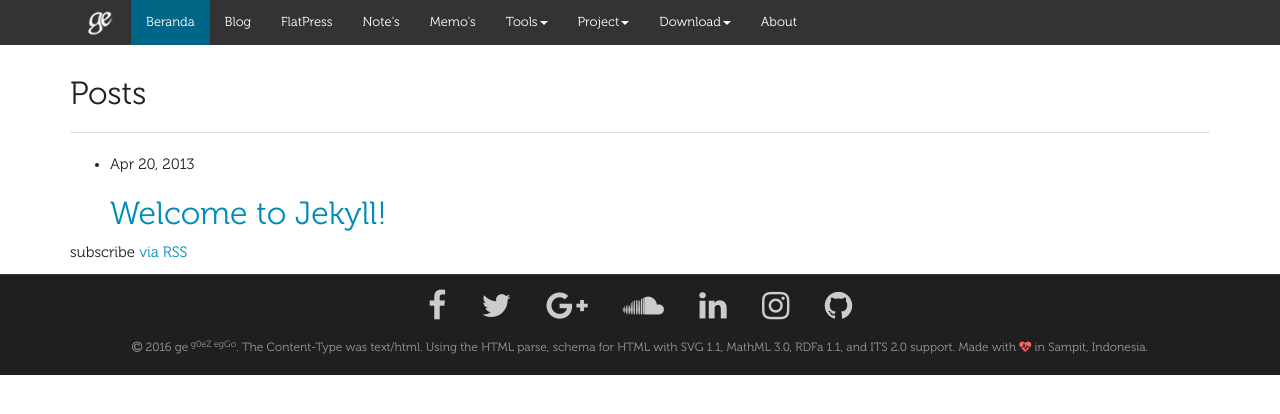
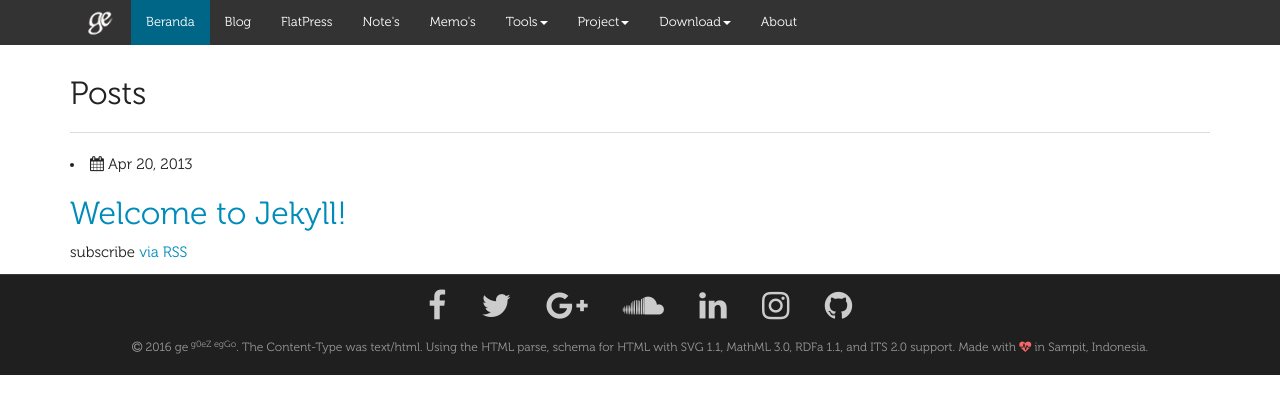
Before and after one commit to eggoez/eggoez.github.io, a Jekyll site: the page built from index.html, in a window 1280 px wide. Shown: the top 414 px of the page. Built offline with Jekyll 4.4.1, drawn with Linux system fonts in a browser that asks for light colours; nearby versions of some CDN libraries; comment, search, counter and statistics services are not loaded.

Commit message:
Update index.html

```diff
--- a/index.html
+++ b/index.html
@@ -5,16 +5,16 @@ layout: default
   <h2>Posts</h2>
 </div>
 
-  <ul class="post-list">
+  <div class="post-list">
     {% for post in site.posts %}
       <li>
-        <span class="post-meta">{{ post.date | date: "%b %-d, %Y" }}</span>
+        <span class="post-meta"><i class="fa fa-calendar faa-wrench"></i> {{ post.date | date: "%b %-d, %Y" }}</span>
 
         <h2>
           <a class="post-link" href="{{ post.url | prepend: site.baseurl }}">{{ post.title }}</a>
         </h2>
       </li>
     {% endfor %}
-  </ul>
+  </div>
 
   <p class="rss-subscribe">subscribe <a href="{{ "/feed.xml" | prepend: site.baseurl }}">via RSS</a></p>
```
